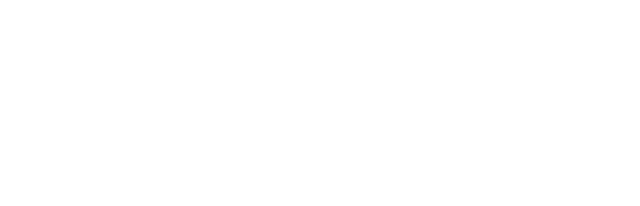
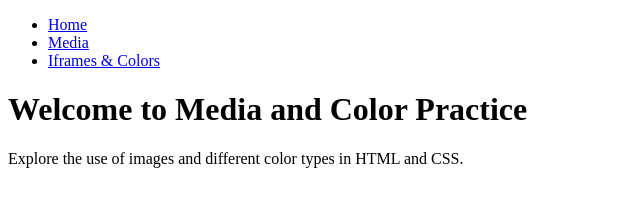
Before and after one commit to NeoHeroone/github-2, a plain HTML site: page iframe.html in a window 1280 px wide. Shown: the whole page, without its empty margins (0-640 px from the left). Drawn offline with Linux system fonts and the light colour scheme.

Commit message:
Navbar added

```diff
--- a/iframe.html
+++ b/iframe.html
@@ -8,7 +8,18 @@
 </head>
 <body>
 
+    <nav>
+        <ul>
+            <li><a href='./index.html'>Home</a></li>
+            <li><a href='./media.html'>Media</a></li>
+            <li><a href='#'>Iframes & Colors</a></li>
+        </ul>
+    </nav>
 
+    <header>
+        <h1>Welcome to Media and Color Practice</h1>
+        <p>Explore the use of images and different color types in HTML and CSS.</p>
+    </header>
 
 </body>
 </html>
```
Also changed, not shown: index.html (+11 -0 lines), media.html (+11 -0 lines).
